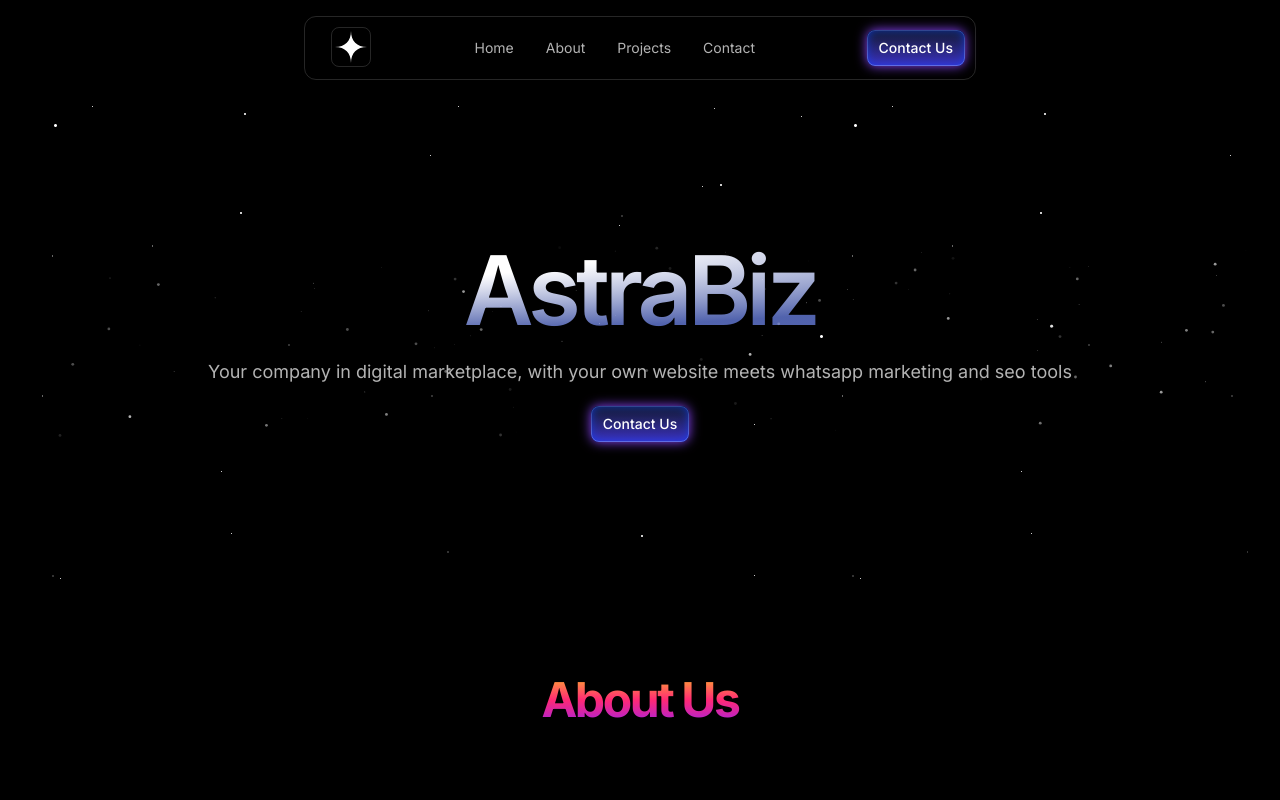
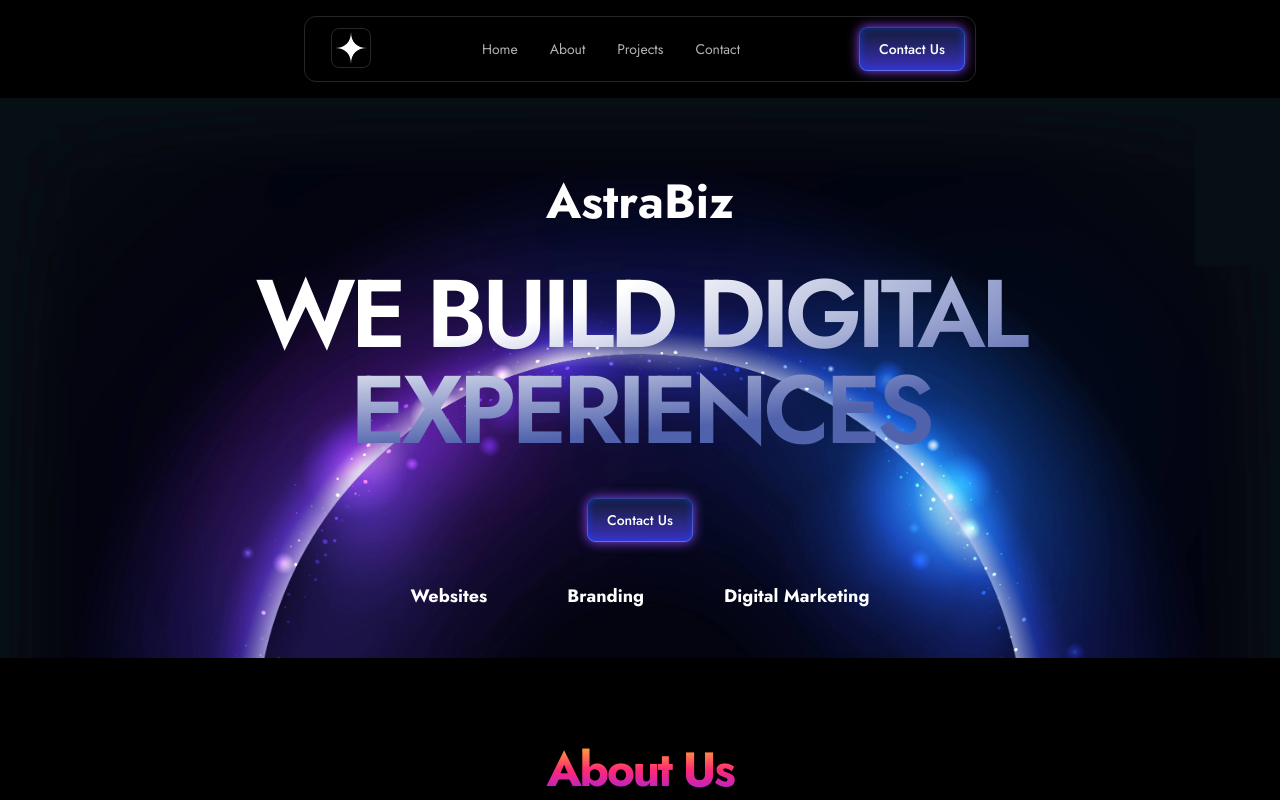
Before and after one commit to rishi9808/startup-landing-page, a Next.js app: page / in a window 1280 px wide. Shown: the top 800 px of the page. Built offline with nearby package versions, Linux system fonts and the light colour scheme.

Commit message:
designed hero

```diff
--- a/package.json
+++ b/package.json
@@ -18,6 +18,7 @@
     "framer-motion": "^11.5.4",
     "lucide-react": "^0.441.0",
     "next": "14.2.5",
+    "next-themes": "^0.3.0",
     "radix-ui": "^1.0.1",
     "react": "^18",
     "react-dom": "^18",
--- a/src/app/layout.tsx
+++ b/src/app/layout.tsx
@@ -1,11 +1,13 @@
 import type { Metadata } from "next";
-import { Inter } from "next/font/google";
+import { Jost } from "next/font/google";
 import "./globals.css";
 import { twMerge } from "tailwind-merge";
-import { Analytics } from '@vercel/analytics/react';
+import { Analytics } from "@vercel/analytics/react";
+import { Header } from "@/sections/Header";
 
-
-const inter = Inter({ subsets: ["latin"] });
+const jost = Jost({
+  subsets: ["latin"],
+});
 
 export const metadata: Metadata = {
   title: "AI Startup Landing Page",
@@ -19,10 +21,13 @@ export default function RootLayout({
 }>) {
   return (
     <html lang="en">
-      <body className={twMerge(inter.className,"bg-black text-white antialiased")}>{children}
+      <body
+        className={twMerge(jost.className, "bg-black text-white antialiased")}
+      >
+        <Header />
+        {children}
         <Analytics />
       </body>
-
     </html>
   );
 }
--- a/src/app/page.tsx
+++ b/src/app/page.tsx
@@ -8,9 +8,8 @@ import { Testimonials } from "@/sections/Testimonials";
 export default function Home() {
   return (
     <main
-      className="container"
+      className=" overflow-hidden"
     >
-      <Header />
       <Hero />
       <AboutUs />
       <Services />
--- a/src/components/Button.tsx
+++ b/src/components/Button.tsx
@@ -1,7 +1,7 @@
 const Button = (props: React.PropsWithChildren) => {
   return (
     <div>
-      <button className="relative py-2 px-3 rounded-lg font-medium text-sm bg-gradient-to-b from-[#131a30] to-[#3c32c1] shadow-[0px_0px_12px_#8c45ff] ">
+      <button className="relative py-3 px-5 rounded-lg font-medium text-sm bg-gradient-to-b from-[#131a30] to-[#3c32c1] shadow-[0px_0px_12px_#8c45ff] ">
         <div className="absolute inset-0 rounded-lg">
           <div className="rounded-lg border border-white/20 absolute inset-0 [mask-image:linear-gradient(to_bottom,black,transparent)]"></div>
           <div className="rounded-lg border absolute inset-0 border-white/40 [mask-image:linear-gradient(to_top,black,transparent)]"></div>
--- a/src/sections/Footer.tsx
+++ b/src/sections/Footer.tsx
@@ -70,6 +70,7 @@ export function Footer() {
    return (
       <footer>
          <div className="mx-auto w-full max-w-screen-xl xl:pb-2">
+          <hr />
             <div className="gap-4 p-4 px-8 py-16 sm:pb-16 md:flex md:justify-between">
                <div className="mb-12 flex flex-col gap-4">
                   <Link href="/" className="flex items-center gap-2">
--- a/src/sections/Hero.tsx
+++ b/src/sections/Hero.tsx
@@ -1,37 +1,28 @@
 import Button from "@/components/Button";
-import startsBg from "@/assets/stars.png"
-import GridPattern from "@/components/magicui/grid-pattern";
-import { cn } from "@/lib/utils";
-import Particles from "@/components/magicui/particles";
 export const Hero = () => {
   return (
-    <section className="h-[492px] flex items-center" style={{
-      backgroundImage: `url(${startsBg.src})`
-    }}>
-      <div className="container relative">
-      <Particles
-        className="absolute inset-0"
-        quantity={100}
-        ease={80}
-        refresh
-      />
-      {/* <GridPattern
-        width={90}
-        height={90}
-        x={-1}
-        y={-1}
-        strokeDasharray={"4 2"}
-        className={cn(
-          "[mask-image:radial-gradient(300px_circle_at_center,white)] h-[250px]",
-        )}
-      /> */}
-        <h1 className="text-6xl md:text-8xl font-semibold tracking-tighter
+    <section className=" flex items-center w-full">
+      <div className="bg-[url('/images/art-top-cropp.jpg')] bg-cover py-10 w-full h-[35rem] overflow-hidden">
+        <div className="container relative ">
+          <h3 className="text-5xl font-bold text-center p-10 drop-shadow-xl">
+            AstraBiz
+          </h3>
+          <h1
+            className="text-5xl md:text-8xl font-semibold tracking-tighter
         bg-white text-transparent bg-clip-text text-center
-        bg-[radial-gradient(100%_100%_at_top_left,white,white,rgb(7,32,138,.7))]">AstraBiz</h1>
-        <p className="text-lg text-white/70 mt-5 text-center">Your company in digital marketplace, with your own website meets whatsapp marketing and seo tools</p>
+        bg-[radial-gradient(100%_100%_at_top_left,white,white,rgb(7,32,138,.7))]"
+          >
+            WE BUILD DIGITAL EXPERIENCES
+          </h1>
+          <div className="flex flex-col items-center justify-center mt-8 md:mt-10">
+            <Button>Contact Us</Button>
 
-        <div className="flex justify-center mt-5">
-        <Button>Contact Us</Button>
+            <div className="md:flex mt-3 gap-x-20  lg:mt-10 text-center font-bold text-lg ">
+              <p >Websites</p>
+              <p>Branding</p>
+              <p>Digital Marketing</p>
+            </div>
+          </div>
         </div>
       </div>
     </section>
--- a/src/sections/Testimonials.tsx
+++ b/src/sections/Testimonials.tsx
@@ -43,7 +43,7 @@ export const Testimonials = () => {
       </p>
 
       <div className="flex flex-col items-center justify-center gap-y-10 mt-20 overflow-hidden ">
-        <Marquee pauseOnHover className="[--duration:20s]">
+        <Marquee pauseOnHover  className="[--duration:20s]">
           {testimonials.map((testimonial, index) => (
             <div
               key={index}
```
Also changed, not shown: public/images/art-top-cropp.jpg (added), 1 other file (tests, documents, lock files or other folders).
